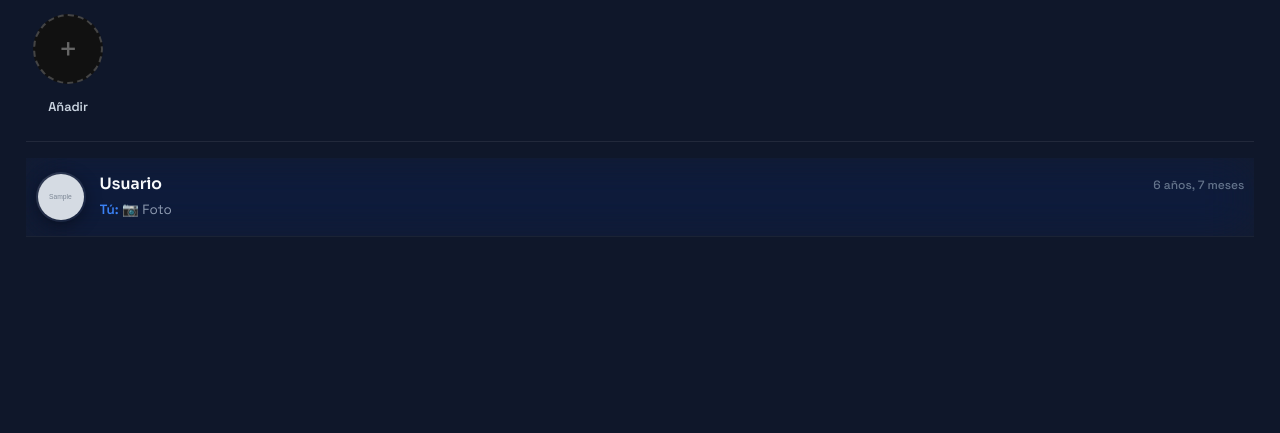
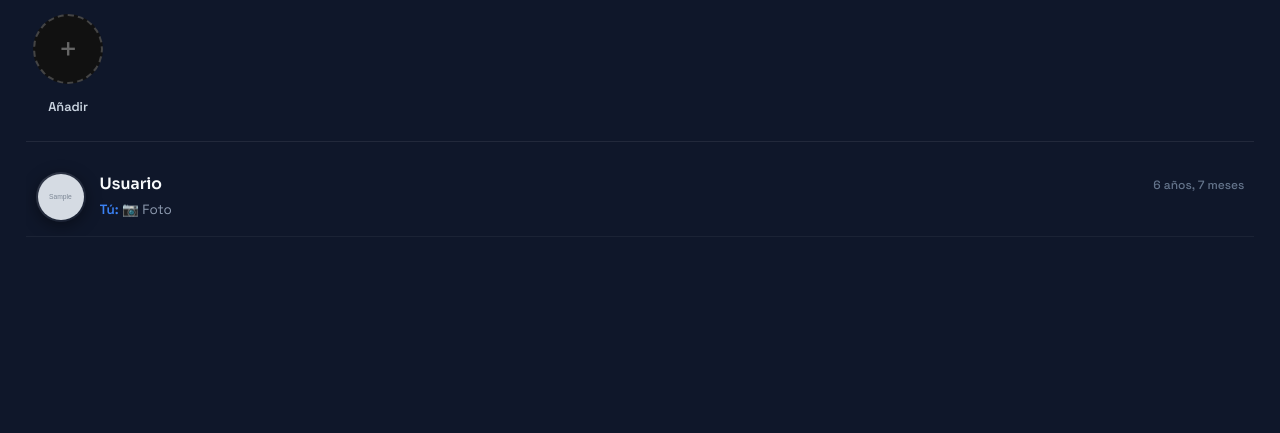
Before and after one commit to olvin78/walo, a Django app: page /mensajes/ in a window 1280 px wide. Shown: the part 71-504 px from the top of the page. Run offline with Django 5.2, Linux system fonts and the light colour scheme; a user stored in the database is signed in; tables that the repository leaves empty hold one stand-in row (values such as "Sample post"); grey boxes marked "Sample" are stand-in pictures; parts of the project's set-up code (start-up, migrations or seed data) failed here and were passed over.

Commit message:
style(inbox): match background color 100% seamlessly with zero tone difference

```diff
--- a/templates/core/inbox.html
+++ b/templates/core/inbox.html
@@ -1181,7 +1181,7 @@
            ontouchstart="handleTouchStart(event)"
            ontouchmove="handleTouchMove(event)"
            ontouchend="handleTouchEnd(event)"
-           style="display: flex; align-items: center; gap: 14px; padding: 14px 10px; background: rgba(255, 255, 255, 0.02); backdrop-filter: blur(24px) saturate(180%); -webkit-backdrop-filter: blur(24px) saturate(180%); border: none; box-shadow: none; border-radius: 0; transition: background 0.15s ease, transform 0.25s cubic-bezier(0.16, 1, 0.3, 1); text-decoration: none; position: relative; z-index: 2; width: 100%;">
+           style="display: flex; align-items: center; gap: 14px; padding: 14px 10px; background: transparent; border: none; box-shadow: none; border-radius: 0; transition: background 0.15s ease, transform 0.25s cubic-bezier(0.16, 1, 0.3, 1); text-decoration: none; position: relative; z-index: 2; width: 100%;">
 
           {# AVATAR DEL USUARIO / PRODUCTO (PRO MAX STYLE) #}
           <div class="conv-avatar-container" style="position: relative; flex-shrink: 0; width: 50px; height: 50px;">
```
